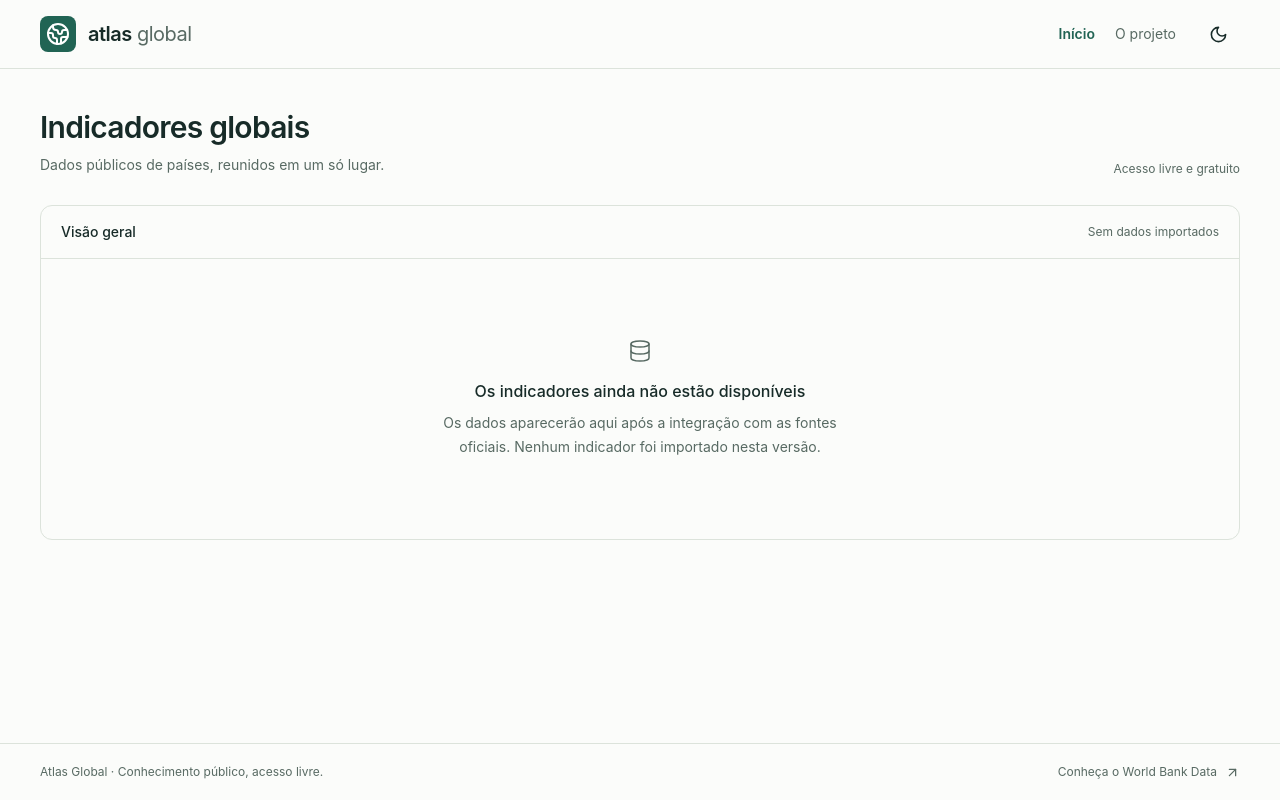
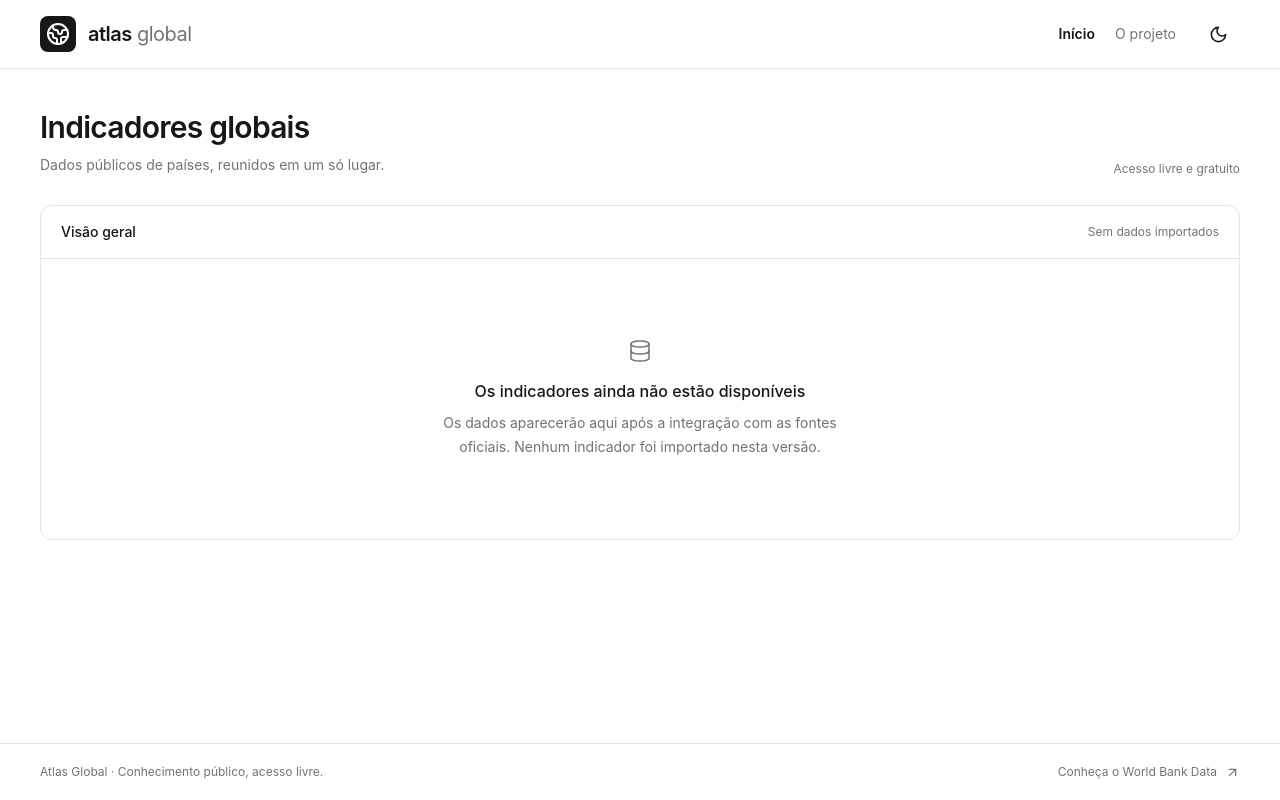
Before and after one commit to lngabriel/atlasglobal, a React (Vite) app in the folder frontend/: page / in a window 1280 px wide. Built offline with nearby package versions, Linux system fonts and the light colour scheme.

Commit message:
style: use monochrome light and dark palettes

```diff
--- a/frontend/index.html
+++ b/frontend/index.html
@@ -3,7 +3,8 @@
   <head>
     <meta charset="UTF-8" />
     <meta name="viewport" content="width=device-width, initial-scale=1.0" />
-    <meta name="theme-color" content="#102f2a" />
+    <meta name="theme-color" content="#ffffff" media="(prefers-color-scheme: light)" />
+    <meta name="theme-color" content="#0a0a0a" media="(prefers-color-scheme: dark)" />
     <meta name="description" content="Atlas Global: uma plataforma pública e gratuita para explorar dados internacionais. Fundação em desenvolvimento." />
     <title>Atlas Global — Dados públicos, novas perspectivas</title>
   </head>
--- a/frontend/src/index.css
+++ b/frontend/src/index.css
@@ -3,25 +3,25 @@
 
 :root {
   font-family: Inter, ui-sans-serif, system-ui, -apple-system, BlinkMacSystemFont, "Segoe UI", sans-serif;
-  --background: #fbfcfa;
-  --foreground: #172b28;
-  --primary: #216454;
+  --background: #ffffff;
+  --foreground: #171717;
+  --primary: #171717;
   --primary-foreground: #ffffff;
-  --muted: #eef2ec;
-  --muted-foreground: #586a63;
-  --border: #dce3db;
-  --ring: #318a72;
+  --muted: #f5f5f5;
+  --muted-foreground: #737373;
+  --border: #e5e5e5;
+  --ring: #525252;
   color-scheme: light;
 }
 .dark {
-  --background: #101c19;
-  --foreground: #e6ede5;
-  --primary: #8bd6b7;
-  --primary-foreground: #112f25;
-  --muted: #1b2b25;
-  --muted-foreground: #a7b9ad;
-  --border: #30443a;
-  --ring: #8bd6b7;
+  --background: #0a0a0a;
+  --foreground: #fafafa;
+  --primary: #fafafa;
+  --primary-foreground: #171717;
+  --muted: #171717;
+  --muted-foreground: #a3a3a3;
+  --border: #2e2e2e;
+  --ring: #fafafa;
   color-scheme: dark;
 }
 @theme inline {
```
